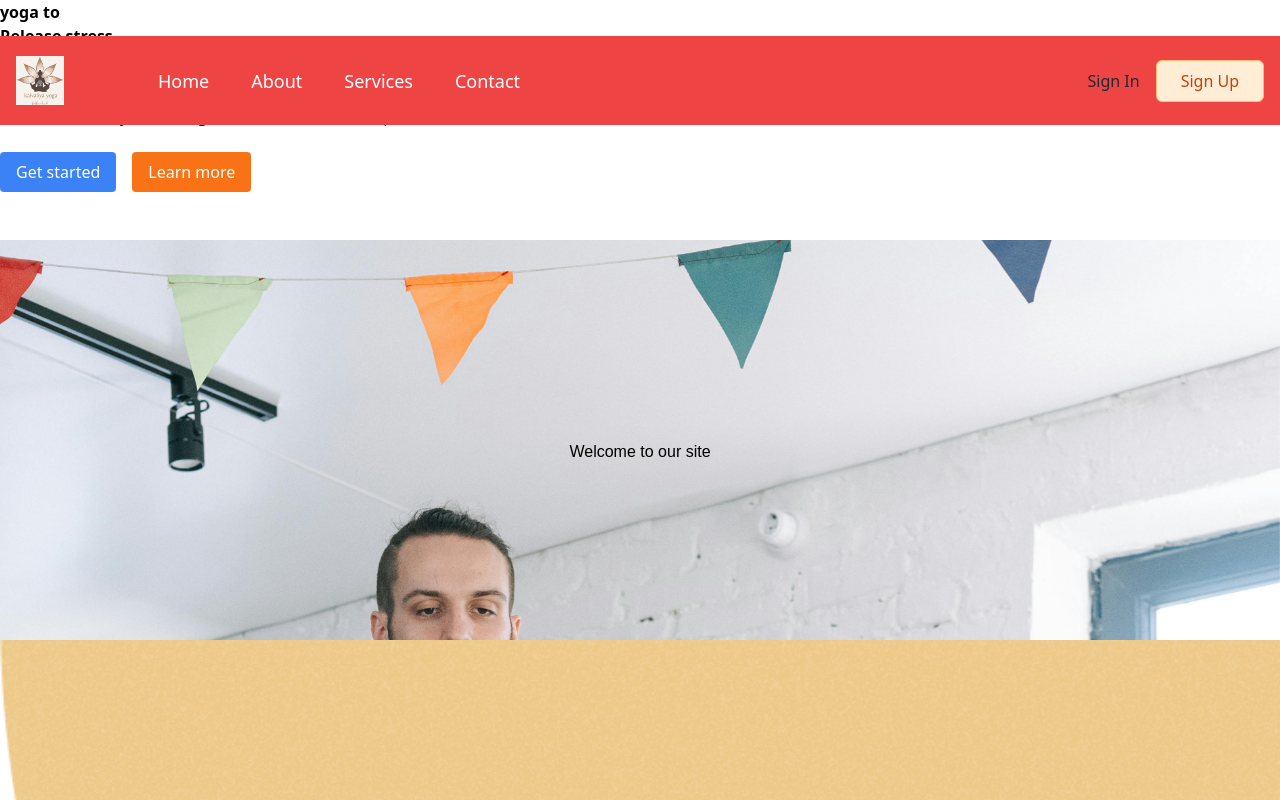
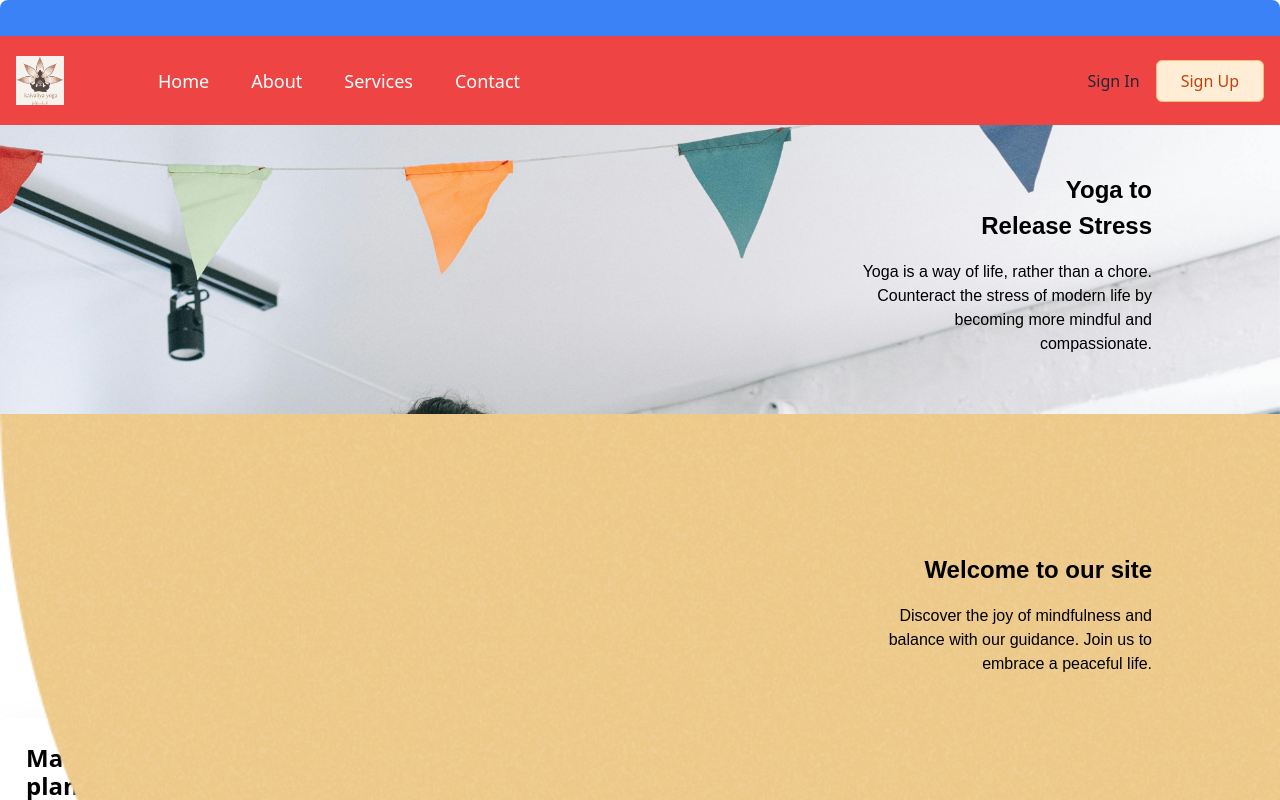
Before and after one commit to Mohit16-sinha/kaivaliyayoga, a React (Create React App) app: page / in a window 1280 px wide. Shown: the top 800 px of the page. Built offline with nearby package versions, Linux system fonts and the light colour scheme.

Commit message:
want to fix some files

```diff
--- a/src/components/Hero.js
+++ b/src/components/Hero.js
@@ -1,39 +1,20 @@
 import React from 'react';
 
-//import Header
-import Header from './Header';
-import { Parallax } from 'react-parallax';
-
-
-
-
-
-const Hero = () => {
-  return <section ClassName='min-h-[618px] lg:min-h[815px] pt-9 <img src="./images/bg.png" alt=""/>'>
-  <div className="container mx-auto">
-    <Header/>
-    <div>
-     <div>
-         <h4 className="h4 mb-3 lg:mb-[32px] font-bold">
-           yoga to <br/> Release stress
-         </h4>
-         <p className= "mb-6 lg;mb-12 max-w-[480px] lg:">
-           Yoga is a way of life, rather than a chore.
-           Counteract the stress of modern life by
-           becoming more mindful and compassionate.
-         </p>
-         <div className= 'mb-12 space-x-4'>
-           <button className='bg-blue-500 text-white px-4 py-2 rounded'onClick={() => alert('Button Clicked!')}>
-             Get started
-          </button>
-          <button className='bg-orange-500 text-white px-4 py-2 rounded' text-heading bg-transparent border>
-            Learn more
-          </button>
-        </div>
+const Hero = ({ heading, description, onPrimaryClick, onSecondaryClick }) => {
+  return (
+    <div className="hero-container bg-blue-500 text-white p-6 rounded-lg">
+      <h4 className="text-xl font-bold mb-4">{heading}</h4>
+      <p className="mb-6">{description}</p>
+      <div className="space-x-4">
+        <button className="bg-orange-500 text-white px-4 py-2 rounded" onClick={onPrimaryClick}>
+          Get Started
+        </button>
+        <button className="bg-transparent text-white px-4 py-2 rounded border border-white" onClick={onSecondaryClick}>
+          Learn More
+        </button>
       </div>
     </div>
-  </div>
-  </section>;
+  );
 };
 
 export default Hero;
--- a/src/components/myParallaxComponent.css
+++ b/src/components/myParallaxComponent.css
@@ -5,7 +5,7 @@
   /* Styling Individual Parallax Sections */
   .parallax-section {
     display: flex;
-    align-items: center;
+    align-items: top;
     justify-content: top;
     height: 100px;
     position: right;
--- a/src/components/myParallaxcomponent.jsx
+++ b/src/components/myParallaxcomponent.jsx
@@ -6,38 +6,60 @@ import './myParallaxComponent.css';
 function MyParallaxComponent() {
   return (
     <div className="parallax-container">
-
-          <Parallax bgImage="./images/img1.jpg.jpg" strength={500}>
-            <div style={{ height: 400 }}>
-              <div style={{ color: 'black', paddingTop: 200, textAlign: 'center' }}>
-              <h1>Welcome to our site</h1>
+      {/* First Parallax Section (Decreased Height) */}
+      <Parallax
+        bgImage="./images/img1.jpg.jpg"  // The first image as background
+        strength={300}
+        bgImageStyle={{ objectFit: 'contain', objectPosition: 'top-right' }}
+      >
+        <div style={{ height: 300 }}>  {/* Decreased height of the first parallax */}
+          <div
+            style={{
+              position: 'absolute',
+              top: '50%',
+              right: '10%',
+              transform: 'translateY(-50%)',
+              textAlign: 'right',
+              color: 'black',
+            }}
+          >
+            <h4 style={{ fontSize: '24px', fontWeight: 'bold', marginBottom: '16px' }}>
+              Yoga to <br /> Release Stress
+            </h4>
+            <p style={{ maxWidth: '300px', lineHeight: '1.5' }}>
+              Yoga is a way of life, rather than a chore. Counteract the stress
+              of modern life by becoming more mindful and compassionate.
+            </p>
           </div>
         </div>
       </Parallax>
 
-          {/* Second Parallax Image */}
-          <Parallax bgImage="./images/bg.png" strength={300}>
-           <div style={{
-             height: 400,
-             position:'relative',
-             top:'10%',
-             right:'10%',
-             margin:'0',
-            }}>
-            <h1 style={{
-                color: 'white',
-                paddingTop: 10,
-                position:'absolute',
-                top:'10px',
-                right:'10px',
-                textAlign: 'center',
-                margin: 50,
-                }}>
-
-            </h1>
+      {/* Second Parallax Section (Background Image) */}
+      <Parallax
+        bgImage="./images/bg.png"  // The second image as background
+        strength={300}
+        bgImageStyle={{ objectFit: 'cover', objectPosition: 'center' }}
+      >
+        <div style={{ height: 400 }}>
+          <div
+            style={{
+              position: 'absolute',
+              top: '50%',
+              right: '10%',
+              transform: 'translateY(-50%)',
+              textAlign: 'right',
+              color: 'black',
+            }}
+          >
+            <h4 style={{ fontSize: '24px', fontWeight: 'bold', marginBottom: '16px' }}>
+              Welcome to our site
+            </h4>
+            <p style={{ maxWidth: '300px', lineHeight: '1.5' }}>
+              Discover the joy of mindfulness and balance with our guidance. Join us to embrace a peaceful life.
+            </p>
+          </div>
         </div>
       </Parallax>
-
     </div>
   );
 }
```
Lines whose indentation alone changed are shown as unchanged.
